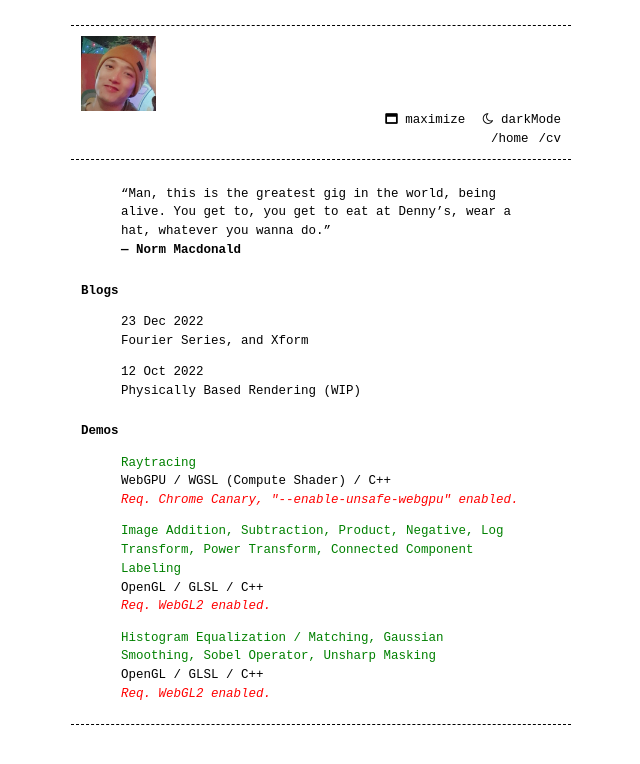
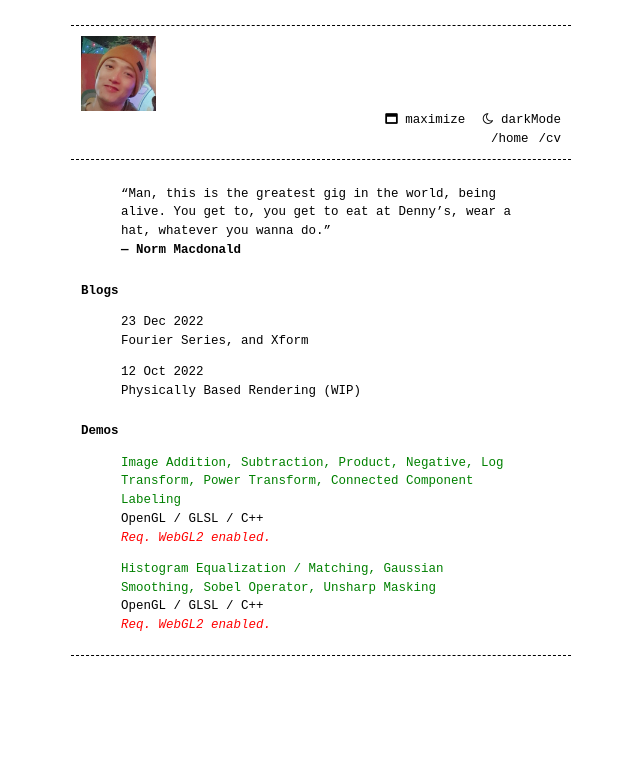
Before and after one commit to enuyeel/enuyeel.github.io, a Jekyll site: the page built from index.md, in a window 1280 px wide. Shown: the top 764 px of the page, without its empty margins (319-959 px from the left). Built offline with Jekyll 4.4.1, drawn with Linux system fonts in a browser that asks for light colours.

Commit message:
Changes:
* index.md
-> Got rid of link to the broken demo. Might as well figure out how to
compile a shader into a binary or something similar of kind to survive
any future syntax change in the shader language. Yes, I'm talking about
WGSL!

```diff
--- a/index.md
+++ b/index.md
@@ -20,9 +20,6 @@ permalink: /
 
 # Demos
 
->[<font color='green'>Raytracing</font><br />WebGPU / WGSL (Compute Shader) / C++<br />*<font color='red'>Req. Chrome Canary, "--enable-unsafe-webgpu" enabled.</font>*](/demos/raytracing)
-<!-- <br /> -->
-
 >[<font color='green'>Image Addition, Subtraction, Product, Negative, Log Transform, Power Transform, Connected Component Labeling</font><br />OpenGL / GLSL / C++<br />*<font color='red'>Req. WebGL2 enabled.</font>*](/demos/imageProcessing/1)
 <!-- <br /> -->
 
```
